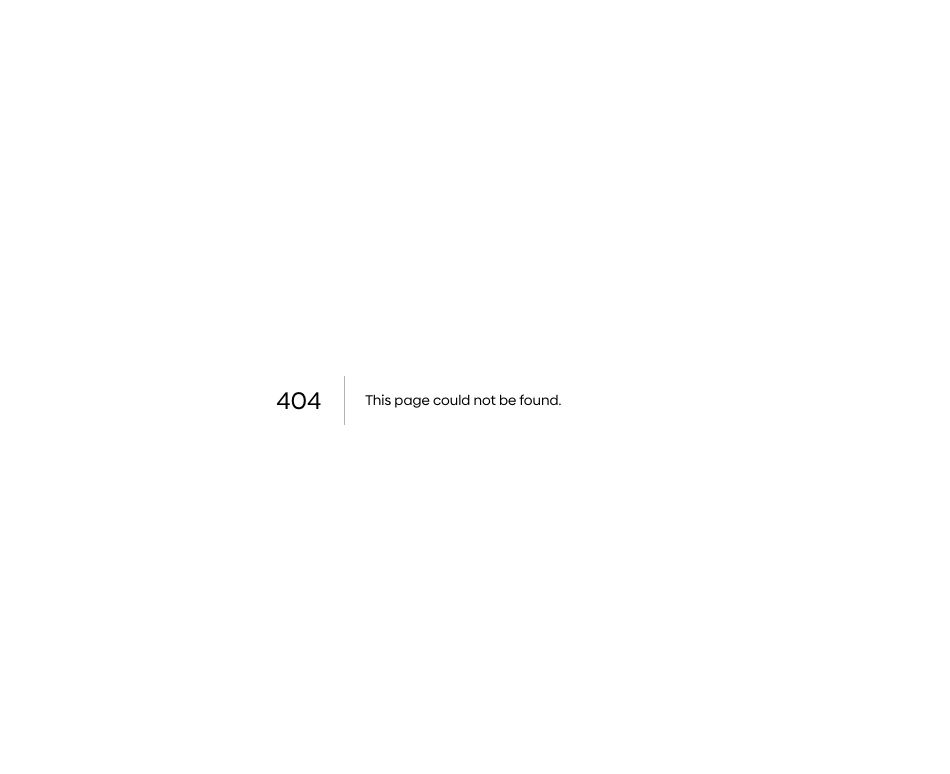
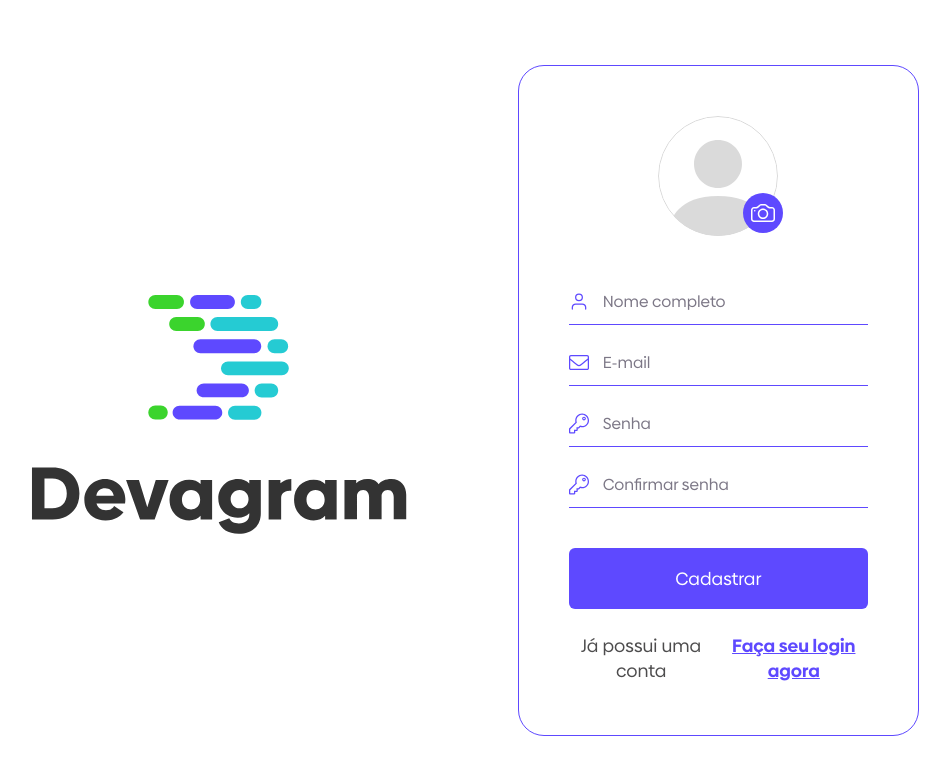
Before and after one commit to diegohfcelestino/devagram, a Next.js app in the folder devagram-react-nextjs/: page /cadastro in a window 1280 px wide. Before the commit this address had no page. Shown: the top 774 px of the page, without its empty margins (221-1171 px from the left). Built offline with nearby package versions, Linux system fonts and the light colour scheme.

Commit message:
Criando tela de cadastro com o upload de imagem

```diff
--- a/devagram-react-nextjs/components/uploadImagem/index.js
+++ b/devagram-react-nextjs/components/uploadImagem/index.js
@@ -42,7 +42,7 @@
           <img
             src={imagemPreview}
             alt="imagem preview"
-            className="imagemPreviewClassName" />
+            className={imagemPreviewClassName} />
         </div>
       )}
       <input
--- /dev/null
+++ b/devagram-react-nextjs/pages/cadastro/cadastro.scss
@@ -0,0 +1,34 @@
+.paginaCadastro {
+  .uploadImagemContainer {
+    text-align: center;
+    position: relative;
+    margin-bottom: 48px;
+
+    .avatarPreview {
+      height: 120px;
+      width: 120px;
+    }
+    //colocar imagem da camera do lado do avatar
+    &::after {
+      content: url(/imagens/camera.svg);
+      width: 48px;
+      height: 48px;
+      position: absolute;
+      right: 0;
+      left: 90px;
+      bottom: 0px;
+      margin: auto;
+    }
+  }
+
+  @media screen and (min-width: $desktopBreakpoint) {
+    .rodapePaginaPublica {
+      display: flex;
+      justify-content: center;
+
+      p {
+        margin-right: 6px;
+      }
+    }
+  }
+}
--- /dev/null
+++ b/devagram-react-nextjs/pages/cadastro/index.js
@@ -0,0 +1,84 @@
+import { useState } from "react";
+import Image from "next/image";
+import Link from "next/link";
+import UploadImagem from "../../components/uploadImagem";
+import Botao from "../../components/botao";
+import imagemLogo from '../../public/imagens/logo.svg';
+import imagemUsuarioAtivo from '../../public/imagens/usuarioAtivo.svg';
+import imagemEnvelope from '../../public/imagens/envelope.svg';
+import imagemChave from '../../public/imagens/chave.svg';
+import imagemAvatar from '../../public/imagens/avatar.svg';
+import InputPublico from "../../components/inputPublico";
+
+export default function Cadastro() {
+  const [imagem, setImagem] = useState(null);
+  const [nome, setNome] = useState("");
+  const [email, setEmail] = useState("");
+  const [senha, setSenha] = useState("");
+  const [confirmarSenha, setConfirmarSenha] = useState("");
+
+
+  return (
+    <section className={`paginaCadastro paginaPublica`}>
+      <div className="logoContainer desktop">
+        <Image
+          src={imagemLogo}
+          alt="Logotipo"
+          layout="fill"
+          className="logo"
+        />
+      </div>
+
+      <div className="conteudoPaginaPublica">
+        <form>
+          <UploadImagem
+            imagemPreviewClassName="avatar avatarPreview"
+            imagemPreview={imagem?.preview || imagemAvatar.src}
+            setImagem={setImagem}
+          />
+
+          <InputPublico
+            imagem={imagemUsuarioAtivo}
+            texto="Nome completo"
+            tipo="text"
+            aoAlterarValor={e => setNome(e.target.value)}
+            valor={nome}
+          />
+          <InputPublico
+            imagem={imagemEnvelope}
+            texto="E-mail"
+            tipo="email"
+            aoAlterarValor={e => setEmail(e.target.value)}
+            valor={email}
+          />
+          <InputPublico
+            imagem={imagemChave}
+            texto="Senha"
+            tipo="password"
+            aoAlterarValor={e => setSenha(e.target.value)}
+            valor={senha}
+          />
+
+          <InputPublico
+            imagem={imagemChave}
+            texto="Confirmar senha"
+            tipo="password"
+            aoAlterarValor={e => setConfirmarSenha(e.target.value)}
+            valor={confirmarSenha}
+          />
+
+          <Botao
+            texto="Cadastrar"
+            tipo="submit"
+            desabilitado={false}
+          />
+        </form>
+
+        <div className="rodapePaginaPublica">
+          <p>Já possui uma conta</p>
+          <Link href="/">Faça seu login agora</Link>
+        </div>
+      </div>
+    </section>
+  );
+}
--- a/devagram-react-nextjs/styles/globals.scss
+++ b/devagram-react-nextjs/styles/globals.scss
@@ -34,10 +34,26 @@
   &::-ms-input-placeholder {
     color: $cinza2;
   }
+}
 
+.desktop {
+  display: block;
+
+  @media screen and (max-width: calc($desktopBreakpoint - 1px)) {
+    display: none;
+  }
+}
+
+.mobile {
+  display: block;
+
+  @media screen and (min-width: $desktopBreakpoint) {
+    display: none;
+  }
 }
 
 @import '../public/fonts/fonts.scss';
 @import '../components/botao/botao.scss';
 @import './paginaPublica.scss';
 @import '../components/inputPublico/inputPublico.scss';
+@import '../pages/cadastro/cadastro.scss'
```
